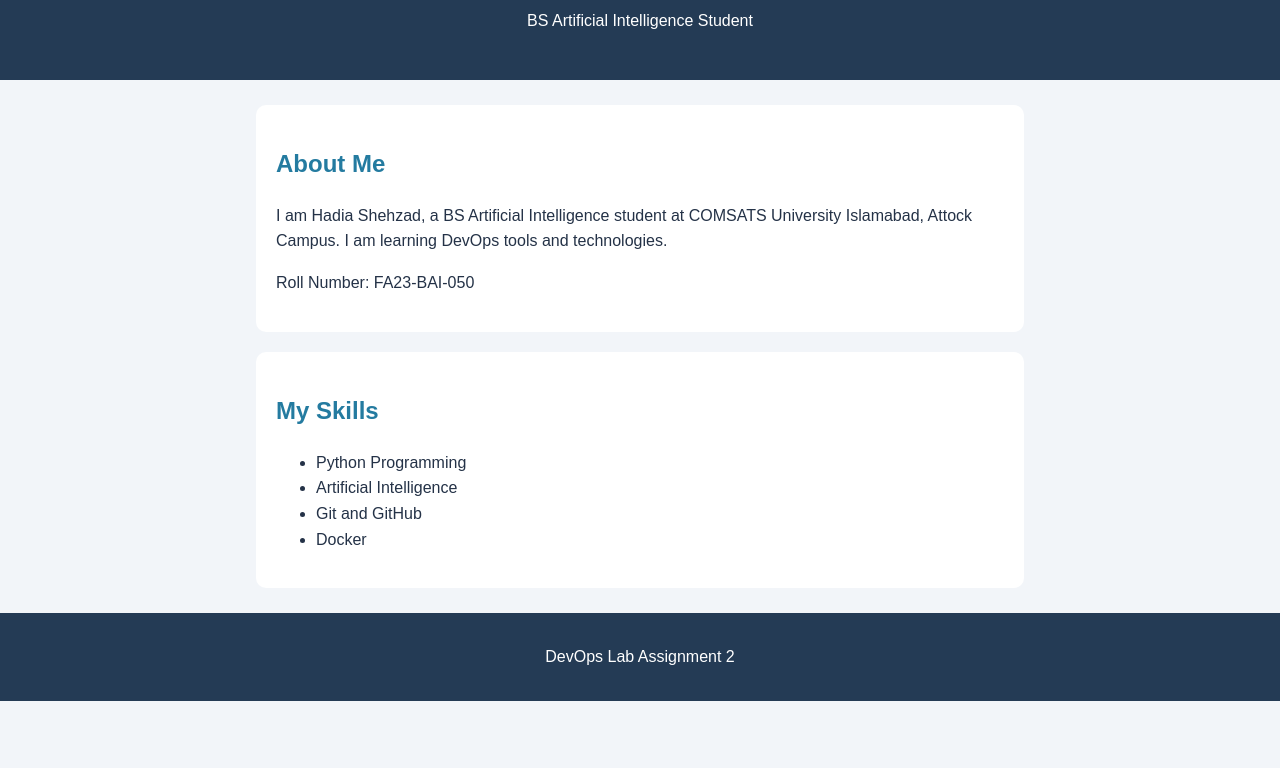
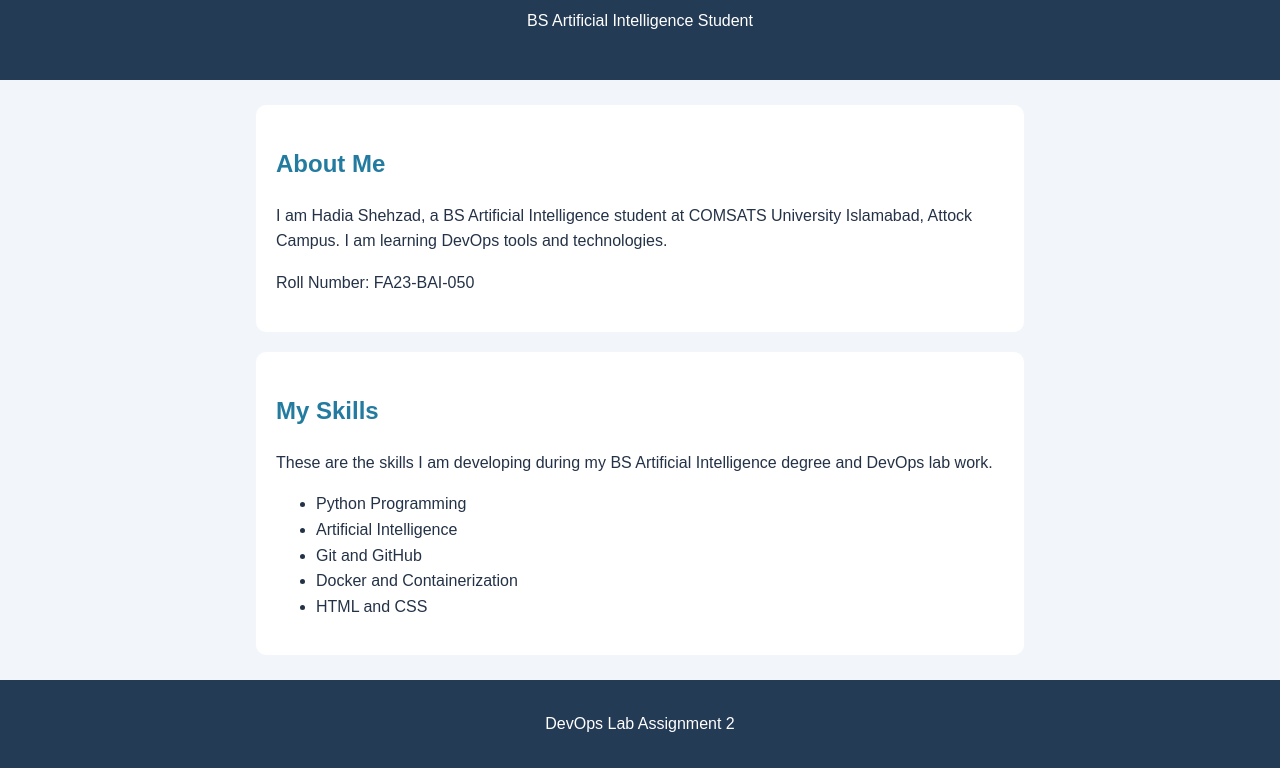
Before and after one commit to hadiashehzad933-code/devops-a2-FA23-BAI-050, a plain HTML site: page index.html in a window 1280 px wide. Shown: the part 116-884 px from the top of the page. Before the commit the page ends 817 px from the top, so only its background shows below. Drawn offline with Linux system fonts and the light colour scheme.

Commit message:
Update skills section on feature branch

```diff
--- a/index.html
+++ b/index.html
@@ -23,15 +23,19 @@
         <p>Roll Number: FA23-BAI-050</p>
       </section>
 
-      <section>
+
+<section id="skills">
   <h2>My Skills</h2>
+  <p>These are the skills I am developing during my BS Artificial Intelligence degree and DevOps lab work.</p>
   <ul>
     <li>Python Programming</li>
     <li>Artificial Intelligence</li>
     <li>Git and GitHub</li>
-          <li>Docker</li>
+    <li>Docker and Containerization</li>
+    <li>HTML and CSS</li>
   </ul>
 </section>
+
     </main>
 
     <footer>
```
Lines whose indentation alone changed are shown as unchanged.
